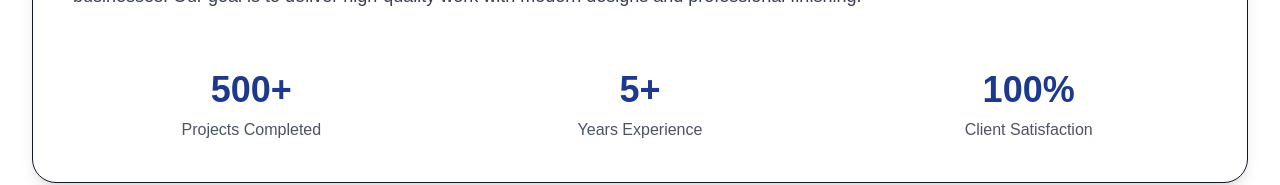
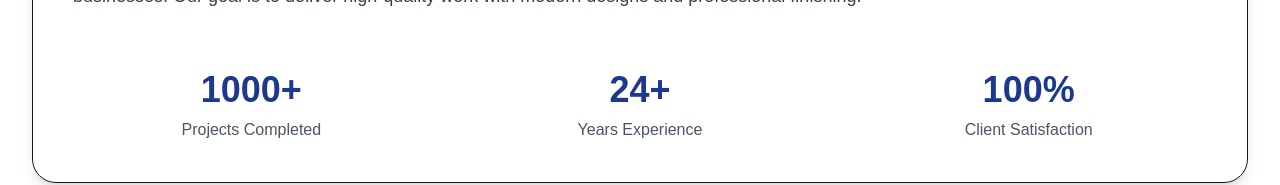
Before and after one commit to FahaamKhan628444/epad-website, a Next.js app: page /about in a window 1280 px wide. Shown: the part 431-616 px from the top of the page. Built offline with nearby package versions, Linux system fonts and the light colour scheme.

Commit message:
Update page.tsx

```diff
--- a/app/about/page.tsx
+++ b/app/about/page.tsx
@@ -28,7 +28,7 @@ export default function AboutPage() {
 
             <div className="text-center">
               <h3 className="text-4xl font-bold text-blue-900">
-                500+
+                1000+
               </h3>
 
               <p className="mt-2 text-gray-600">
@@ -38,7 +38,7 @@ export default function AboutPage() {
 
             <div className="text-center">
               <h3 className="text-4xl font-bold text-blue-900">
-                5+
+                24+
               </h3>
 
               <p className="mt-2 text-gray-600">
```
